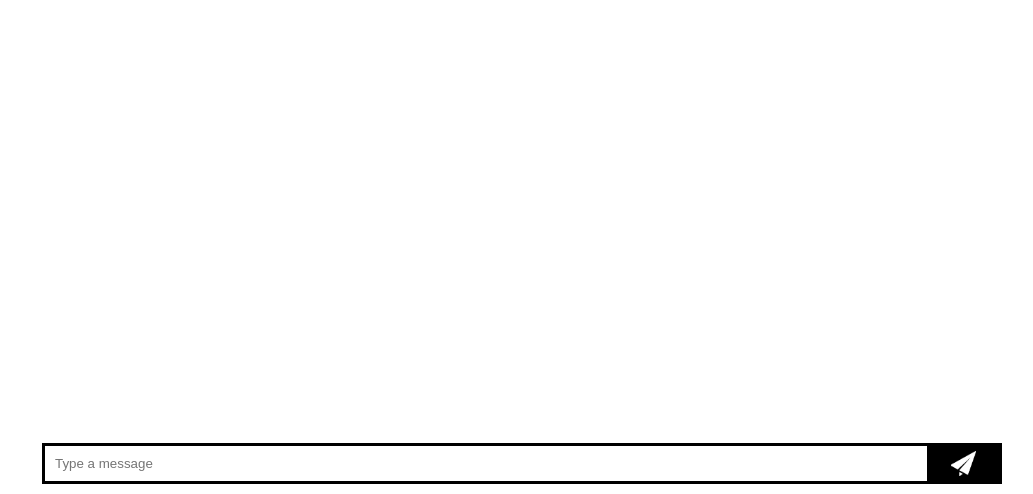
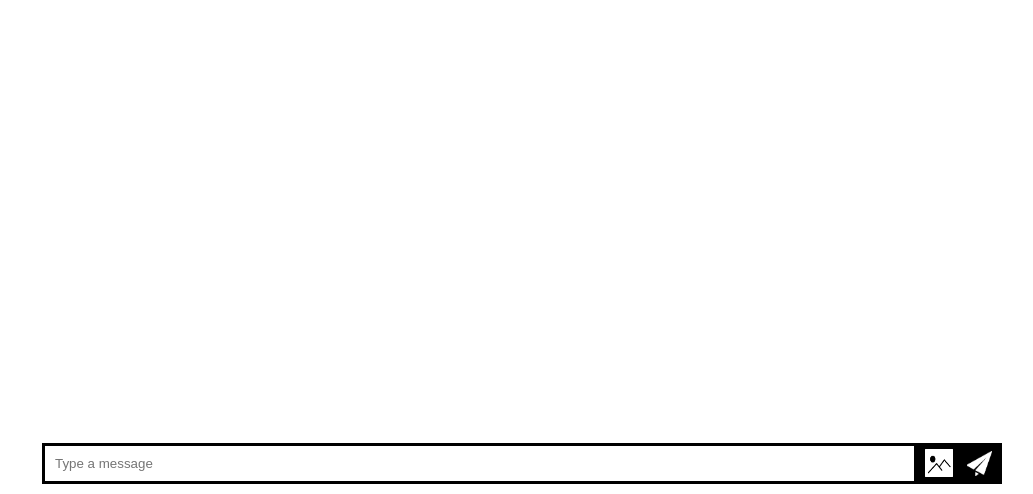
Before and after one commit to chlao/Agent-IQ, a website: page src/public/index.html in a window 1280 px wide. Shown: the part 306-800 px from the top of the page, without its empty margins (128-1161 px from the left). Drawn offline with Linux system fonts and the light colour scheme.

Commit message:
Added picture upload button

```diff
--- a/src/public/css/chat_styles.css
+++ b/src/public/css/chat_styles.css
@@ -16,6 +16,29 @@
     list-style: none;
 }
 
+#iq-message-id-upload-container{
+    position: relative;
+    width: 40px;
+    margin-top: 3px;
+    margin-left: 5px;
+    float: right;
+}
+
+#iq-message-id-upload{
+    width: 28px;
+    height: 28px;
+    opacity: 0;
+    overflow: hidden;
+    position: absolute;
+}
+
+#iq-message-id-upload-button{
+    width: 28px;
+    height: 28px;
+    margin: auto;
+    display: block;
+}
+
 #iq-message-id-submit-button{
     background: url('../img/send.png');
     background-size: 25px 25px;
@@ -25,14 +48,14 @@
     padding: 3px;
     font-size:1.9em;
     text-transform: uppercase;
-    width: 7.5%;
+    width: 40px;
     float: right;
-    display: inline;
     color: white;
 }
 
 #iq-message-id-send-form { background: #000; padding: 3px; position: fixed; bottom: 0; width: 75%; margin: 10px; }
-#iq-message-id-send-form input { border: 0; padding: 10px; width: 92.5%; }
+#iq-message-id-send-form-input { border: 0; padding: 10px; width: 100%;}
+#iq-message-id-send-form-input-container { display: block; overflow:hidden; }
 
 .iq-message-class-message.inbound{
     width: 72%;
--- a/src/public/index.html
+++ b/src/public/index.html
@@ -17,9 +17,13 @@
           <li ng-cloak ng-switch-when="inbound" ng-bind="message.message" class="iq-message-class-message inbound"></li>
         </ul>
       </div>
-      <form ng-submit="sendMessage($event)" id="iq-message-id-send-form" action="">
-        <input ng-model="messagetext"id="iq-message-id-send-form-input" autocomplete="off" placeholder="Type a message"/>
+      <form ng-submit="sendMessage($event)" id="iq-message-id-send-form" action="" style="overflow: hidden;">
         <button id="iq-message-id-submit-button" type="submit"> &nbsp; </button>
+        <div id="iq-message-id-upload-container">
+          <input type="file" id="iq-message-id-upload"/>
+          <img src="/img/picture.png" id="iq-message-id-upload-button">
+        </div>
+        <span id="iq-message-id-send-form-input-container"><input ng-model="messagetext" id="iq-message-id-send-form-input" autocomplete="off" placeholder="Type a message"/></span>
       </form>
     </div>
 
```
Also changed, not shown: src/index.js (+0 -10 lines), src/public/img/picture.png (added).
